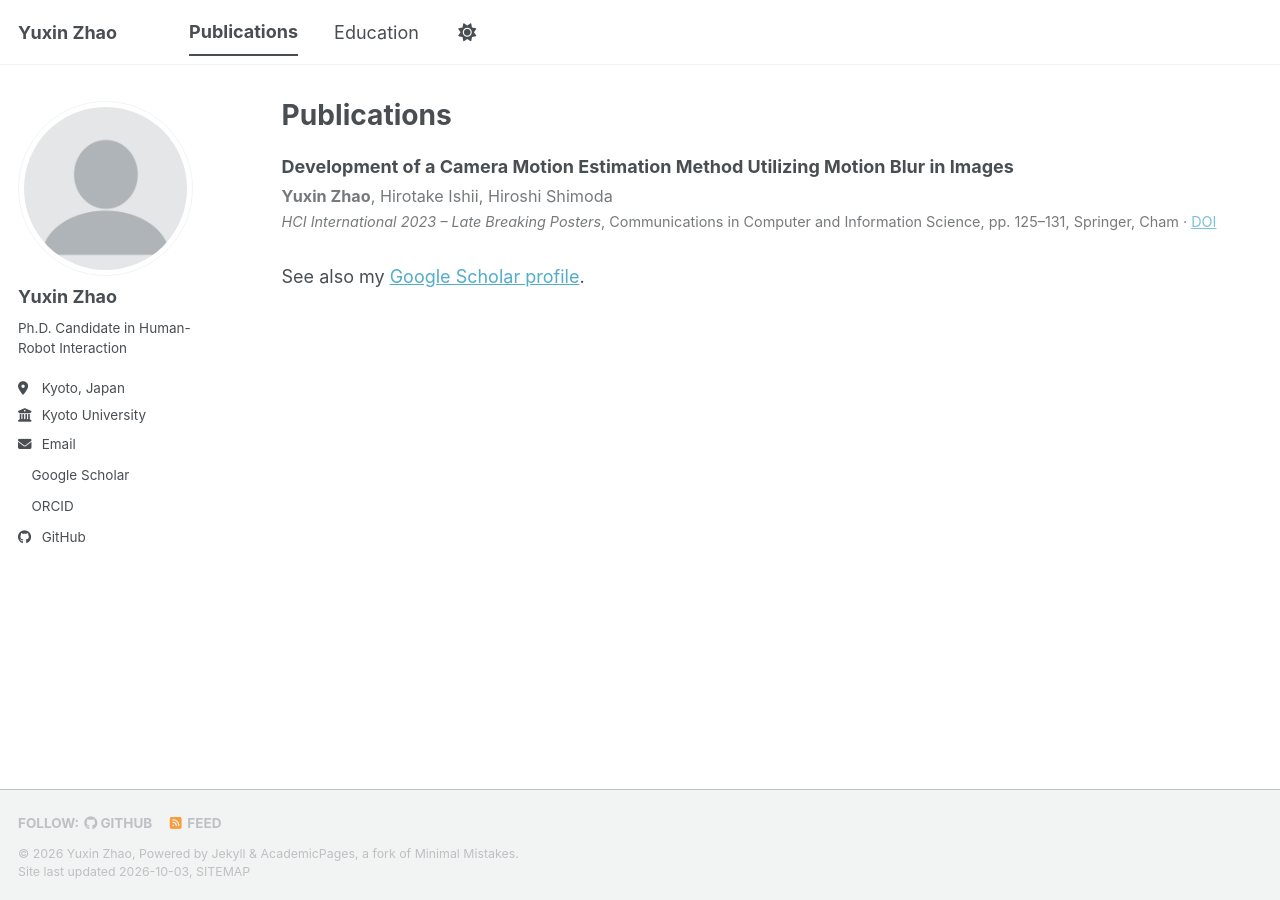
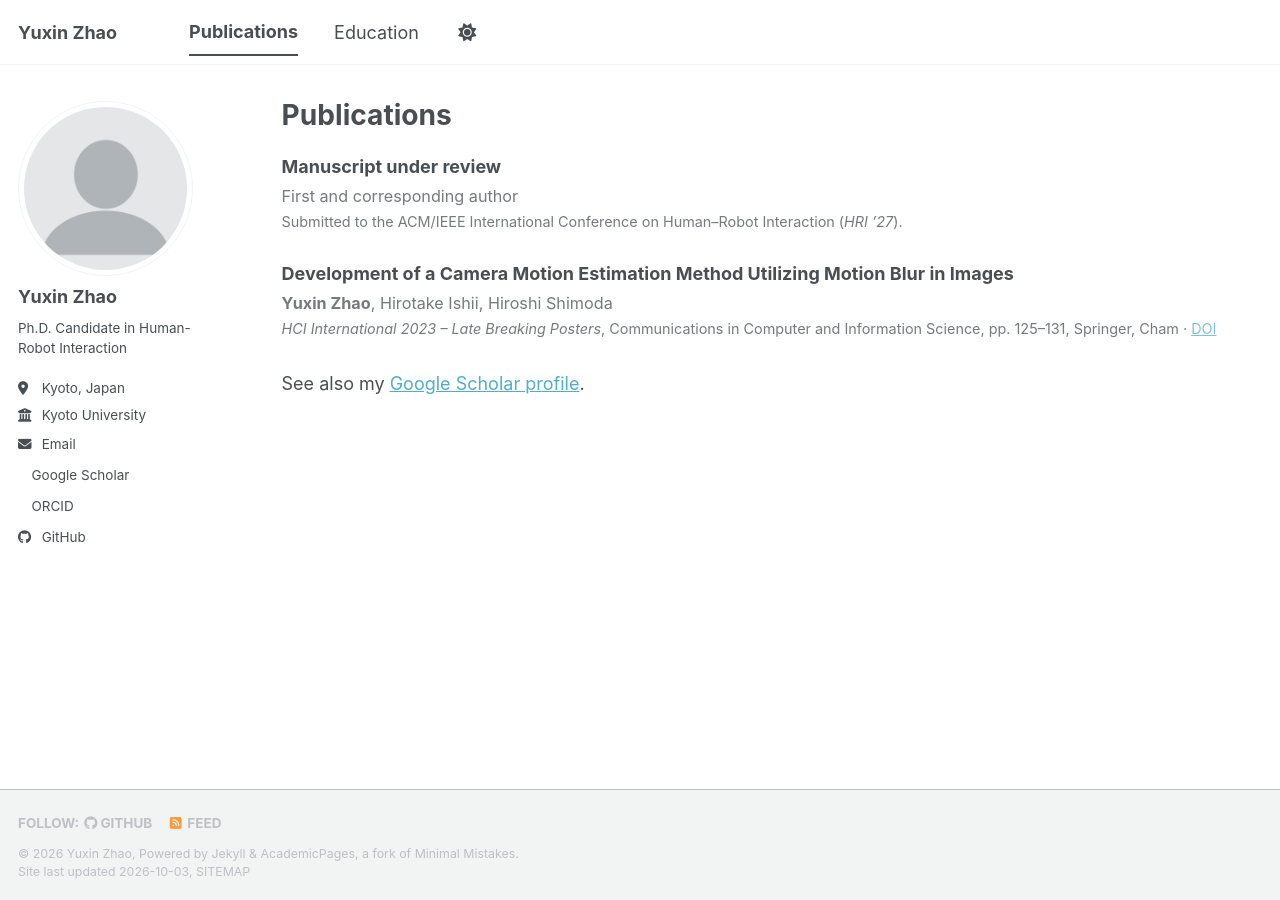
Before and after one commit to ZhaoYuxin9/ZhaoYuxin9.github.io, a Jekyll site: the page built from _pages/publications.md, in a window 1280 px wide. Built offline with Jekyll 4.4.1, drawn with Linux system fonts in a browser that asks for light colours; a style sheet for code colours, icons or effects is not loaded.

Commit message:
Add HRI '27 manuscript under review
Co-Authored-By: Claude Opus 5.5 <noreply@anthropic.com>

```diff
--- a/_pages/publications.md
+++ b/_pages/publications.md
@@ -8,6 +8,13 @@ author_profile: true
 <div class="publications">
   <article>
     <div>
+      <h3>Manuscript under review</h3>
+      <p>First and corresponding author</p>
+      <p class="education-detail">Submitted to the ACM/IEEE International Conference on Human–Robot Interaction (<em>HRI ’27</em>).</p>
+    </div>
+  </article>
+  <article>
+    <div>
       <h3>Development of a Camera Motion Estimation Method Utilizing Motion Blur in Images</h3>
       <p><strong>Yuxin Zhao</strong>, Hirotake Ishii, Hiroshi Shimoda</p>
       <p class="education-detail"><em>HCI International 2023 – Late Breaking Posters</em>, Communications in Computer and Information Science, pp. 125–131, Springer, Cham · <a href="https://doi.org/10.1007/978-3-031-49215-0_15">DOI</a></p>
```
